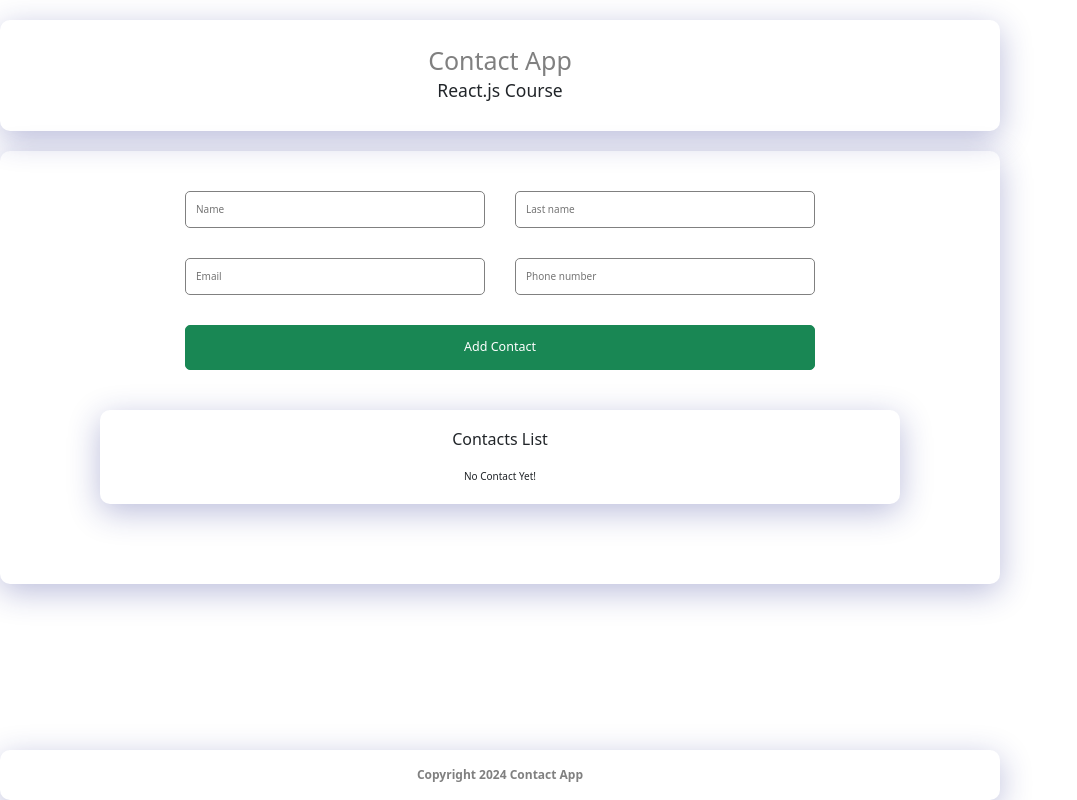
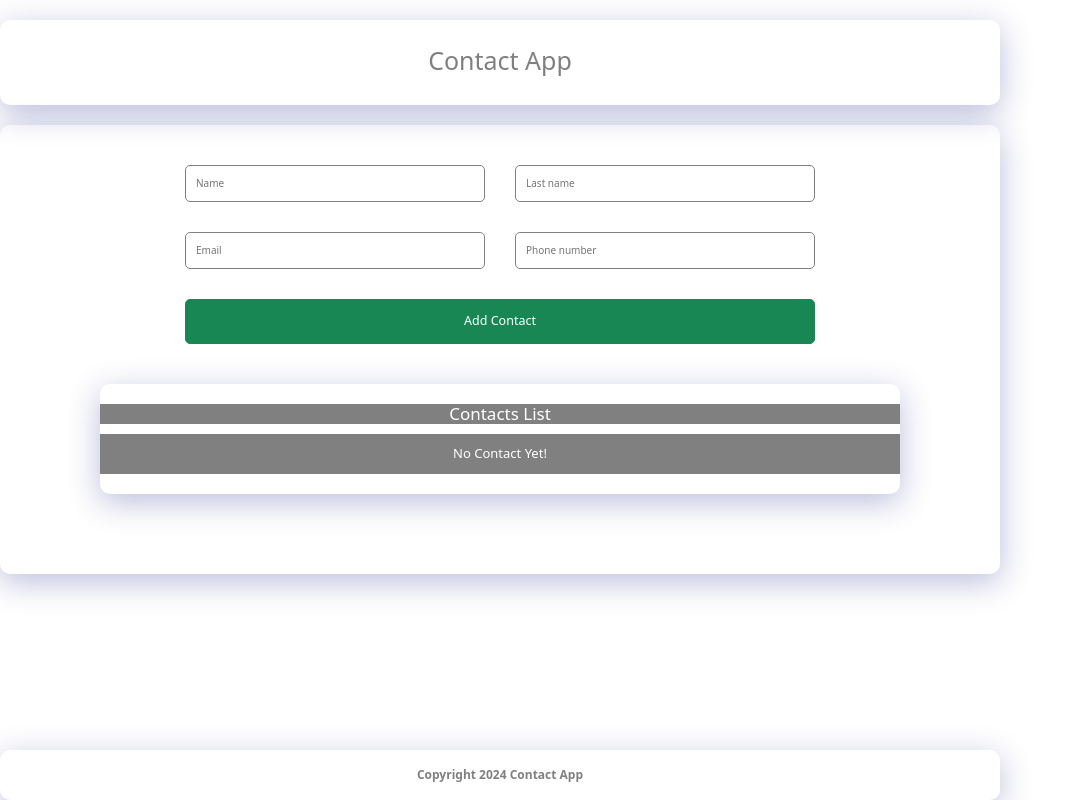
Before and after one commit to farzaneh-zamanian/ContactApp-miniProject, a React (Vite) app: page / in a window 1280 px wide. Shown: the whole page, without its empty margins (0-1077 px from the left). Built offline with nearby package versions, Linux system fonts and the light colour scheme.

Commit message:
define searchBox component and function

```diff
--- a/src/components/ContactFormCom/ContactForm.jsx
+++ b/src/components/ContactFormCom/ContactForm.jsx
@@ -28,6 +28,10 @@ function ContactForm() {
     email: "",
     telephone: "",
   });
+  // search usestate
+  const [search, setSearch] = useState([]);
+  const [filteredSearchedContacts, setFilteredSearchedContacts] =
+    useState(contacts);
 
   //*implement functions **********
   // useEffect
@@ -53,6 +57,21 @@ function ContactForm() {
   // delete all contacts
   const deleteContactsHandler = () => {
     setContacts([]);
+  };
+  // serach the contact from contacts
+  const searchHandler = () => {
+    if (search) {
+      const filteredContacts = contacts.filter(
+        (contact) =>
+          contact.name.toLowerCase().includes(search.toLowerCase()) ||
+          contact.lastName.toLowerCase().includes(search.toLowerCase()) ||
+          contact.email.toLowerCase().includes(search.toLowerCase())
+      );
+      console.log(filteredContacts)
+      setFilteredSearchedContacts(filteredContacts);
+    } else {
+      setFilteredSearchedContacts(contacts);
+    }
   };
 
   const addHandler = () => {
@@ -128,9 +147,12 @@ function ContactForm() {
 
       <div>
         <ContactList
-          contacts={contacts}
+          contacts={search ? filteredSearchedContacts : contacts}
           deleteContactHandler={deleteContactHandler}
           deleteContactsHandler={deleteContactsHandler}
+          search={search}
+          setSearch={setSearch}
+          searchHandler={searchHandler}
         />
       </div>
     </div>
--- a/src/components/ContactList/ContactList.jsx
+++ b/src/components/ContactList/ContactList.jsx
@@ -1,11 +1,15 @@
 import React, { useState } from "react";
 import styles from "./ContactList.module.css";
 import ContactItem from "../ContactItem/ContactItem";
+import SearchBox from "../SearchBox/SearchBox";
 
 function ContactList({
   contacts,
   deleteContactHandler,
   deleteContactsHandler,
+  search,
+  setSearch,
+  searchHandler,
 }) {
   //* useStates  ******************
   const [deleteAllContact, setDeleteAllContact] = useState(false);
@@ -46,15 +50,23 @@ function ContactList({
                 </button>
               </>
             ) : (
+              <>
                 <button
                   className="btn btn-lg btn-danger"
                   onClick={deleteAllContacts}
                 >
                   Delete All Contacts
                 </button>
+              </>
             )}
           </div>
+
           <ul className={styles.container}>
+            <SearchBox
+              search={search}
+              setSearch={setSearch}
+              searchHandler={searchHandler}
+            />
             {contacts.map((contact) => (
               <ContactItem
                 key={contact.id}
@@ -65,7 +77,7 @@ function ContactList({
           </ul>
         </>
       ) : (
-        <p>No Contact Yet!</p>
+        <p className={styles.contactListContent}>No Contact Yet!</p>
       )}
     </div>
   );
--- a/src/components/ContactList/ContactList.module.css
+++ b/src/components/ContactList/ContactList.module.css
@@ -1,3 +1,4 @@
+
 .containerContact{
       margin: 4rem 0;
       box-shadow: 0 8px 32px 0 rgba(31, 38, 135, 0.3);
@@ -8,7 +9,23 @@
 
 }
 .containerContact h2{
-      font-size: 1.6rem;
+      font-size: 1.7rem;
       text-align: center;
-      margin-bottom: 2rem;
+      margin-bottom: 1rem;
+      color: #fff;
+      background-color: grey;
+
 }
+.container{
+      margin-top: 1rem;
+}
+.containerContact ul{
+      padding-left: 0;
+}
+.containerContact .contactListContent{
+
+      background-color: grey;
+      padding: 1rem;
+      font-size: 1.3rem;
+      color: #fff;
+}
--- a/src/components/Header/Header.jsx
+++ b/src/components/Header/Header.jsx
@@ -5,7 +5,6 @@ function header() {
   return (
     <header className={styles.container}>
       <h1>Contact App</h1>
-      <h3>React.js Course</h3>
     </header>
   );
 }
--- /dev/null
+++ b/src/components/SearchBox/SearchBox.jsx
@@ -0,0 +1,21 @@
+import React from "react";
+import styles from "./SearchBox.module.css";
+import { IoIosSearch } from "react-icons/io";
+
+function SearchBox({search, setSearch,searchHandler}) {
+  return (
+    <div className={styles.search}>
+      <input
+        type="text"
+        placeholder="search name or family"
+        value={search}
+        onChange={(e) => setSearch(e.target.value.toLowerCase())}
+      />
+      <button onClick={searchHandler}>
+        <IoIosSearch fontSize="2rem" />
+      </button>
+    </div>
+  );
+}
+
+export default SearchBox;
--- /dev/null
+++ b/src/components/SearchBox/SearchBox.module.css
@@ -0,0 +1,31 @@
+.search{
+    background-color: grey;
+    padding: 1rem 0;
+}
+.search input{
+      width: 30rem;
+      height: 4rem;
+      border-radius: 5px;
+      padding: 1rem;
+      margin-right: 1rem;
+      font-size: 1rem;
+      background-color: #e0e0e0;
+}
+.search input:focus{
+      outline: none;
+}
+.search button{
+      width: 4rem;
+
+      height: 4rem;
+      border-radius: 5px;
+      font-size: 1.2rem;
+      background-color: rgb(153, 217, 243);
+      color: #fff;
+      overflow: hidden;
+      transition: all 0.8s ease;
+}
+.search button svg:hover{
+      transform: scale(1.2);
+
+}
```
Lines whose indentation alone changed are shown as unchanged.
